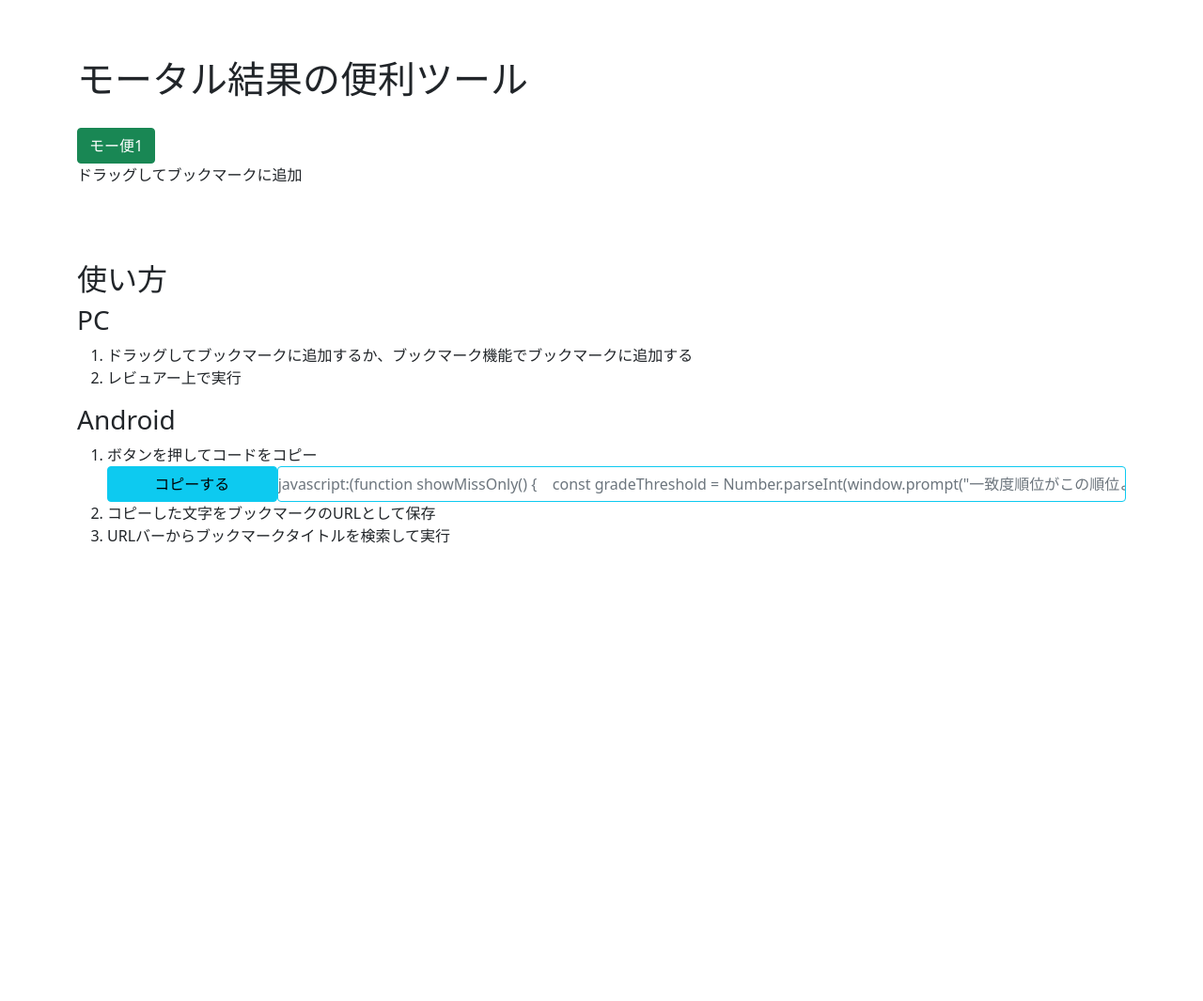
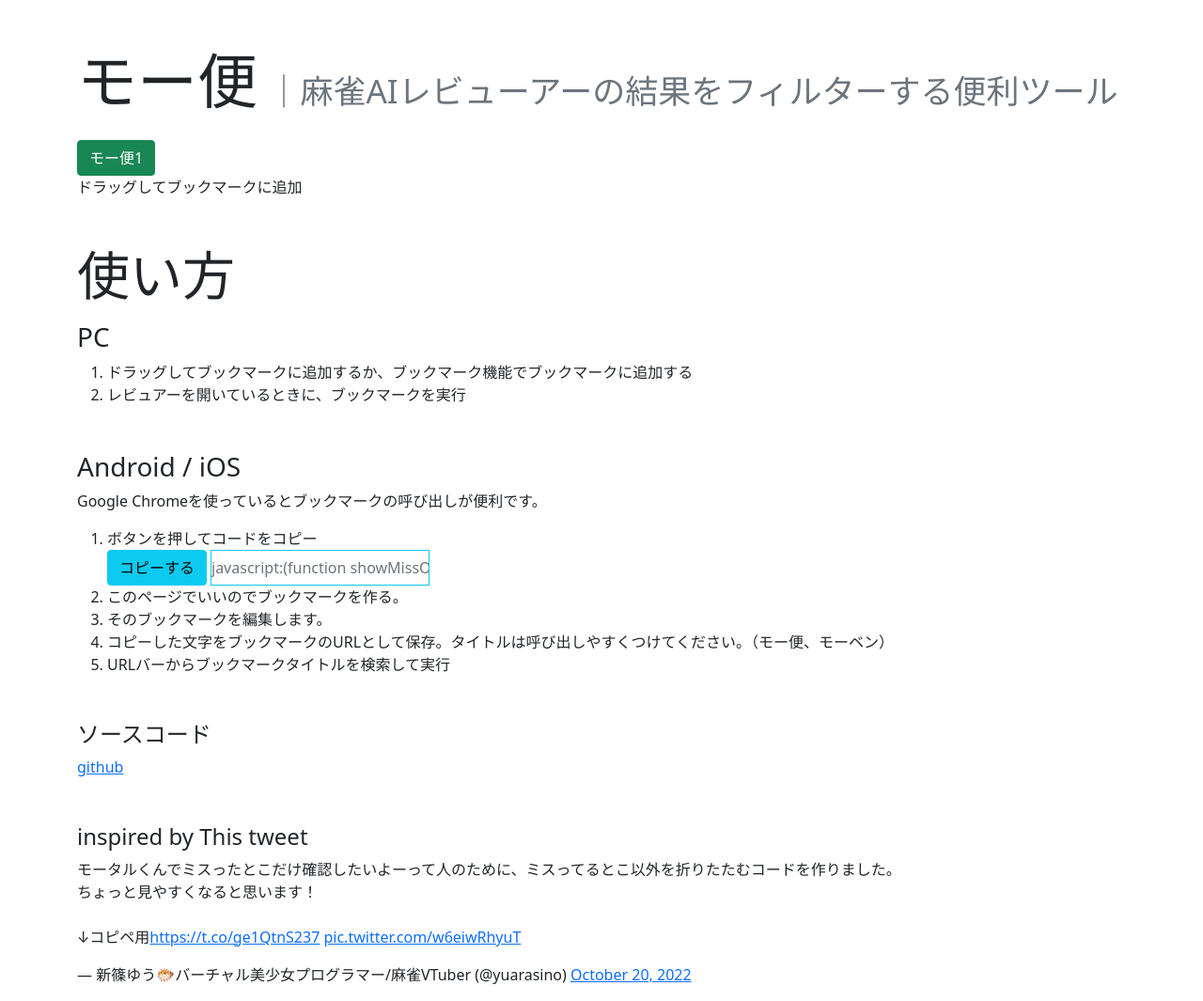
Before and after one commit to sakapun/mjai_bookmarklet, a plain HTML site: page index.html in a window 1280 px wide. Shown: the whole page at 94% size. Before the commit the page ends 800 px from the top, so only its background shows below. Drawn offline with nearby package versions, Linux system fonts and the light colour scheme.

Commit message:
色々整形した

```diff
--- a/index.html
+++ b/index.html
@@ -8,52 +8,64 @@
     <!-- Bootstrap CSS -->
     <link href="https://cdn.jsdelivr.net/npm/bootstrap@5.0.2/dist/css/bootstrap.min.css" rel="stylesheet" integrity="sha384-EVSTQN3/azprG1Anm3QDgpJLIm9Nao0Yz1ztcQTwFspd3yD65VohhpuuCOmLASjC" crossorigin="anonymous">
 
-    <title>麻雀AI Mortal便利ブックマークレット</title>
+    <title>モー便｜麻雀AIレビューアーの結果をフィルターする便利ツール</title>
     <style>
-        /*.container {padding: 60px;}*/
-        .main_h1 {margin-top: 60px;}
-        .main_h2 {margin-top: 80px;}
-        #savebtn2 {margin-top: 20px;}
+
     </style>
 </head>
 <body>
 <div class="container">
-    <h1 class="main_h1">モータル結果の便利ツール</h1>
+    <h1 class="main_h1 mt-5">
+        <span class="display-3">モー便</span>
+        <small class="text-muted">｜麻雀AIレビューアーの結果をフィルターする便利ツール</small>
+    </h1>
     <a id="savebtn2"
-       class="btn btn-success"
+       class="btn btn-success mt-3"
        rel="sidebar"
        href='javascript:(function showMissOnly() {    const gradeThreshold = Number.parseInt(window.prompt("一致度順位がこの順位より悪い時", "2"));    const firstThreshold = gradeThreshold >= 3 ? 100 : Number.parseInt(window.prompt("２位の場合のしきい値", "70"));    const turnList = document.querySelectorAll("details.collapse");    for (const turn of turnList) {        const turnInfo = turn.querySelector(".turn-info");        if (turnInfo !== null) {            const orderLoss = turnInfo.querySelector(".order-loss");            const firstScore = Number.parseFloat(turn.querySelector("details>table>tbody>tr>td:nth-child(3)>span").title);            const yourGrade = orderLoss ? Number.parseInt(orderLoss.textContent.replace(" #", "")) : 1;            if (gradeThreshold === 2 && yourGrade === 2 && firstScore >= firstThreshold ) {                turn.setAttribute("open", "");            } else if (yourGrade !== 2 && gradeThreshold <= yourGrade) {                turn.setAttribute("open", "");            } else {                turn.removeAttribute("open");            }        }    }})();'>
         モー便1
     </a>
     <p>ドラッグしてブックマークに追加</p>
-    <h2 class="main_h2">使い方</h2>
-    <div>
+    <h2 class="main_h2 display-4 mt-5">使い方</h2>
+    <div class="howto_pc mt-3">
         <h3>PC</h3>
         <ol>
             <li>ドラッグしてブックマークに追加するか、ブックマーク機能でブックマークに追加する</li>
-            <li>レビュアー上で実行</li>
+            <li>レビュアーを開いているときに、ブックマークを実行</li>
         </ol>
     </div>
-    <div>
-        <h3>Android</h3>
+    <div class="howto_chrome mt-5">
+        <h3>Android / iOS</h3>
+        <p>Google Chromeを使っているとブックマークの呼び出しが便利です。</p>
         <ol>
             <li>
                 ボタンを押してコードをコピー<br />
                 <div class="d-flex">
-                    <button type="button" class="btn btn-info col-2" onclick="omakeCopyToClipboard()" data-toggle="tooltip" data-placement="top" title="コピーする">
+                    <button type="button" class="btn btn-info w-auto" onclick="omakeCopyToClipboard()" data-toggle="tooltip" data-placement="top" title="コピーする">
                         コピーする
                     </button>
-                    <input class="border border-info rounded text-secondary form-control-plaintext" id="omakeCopyTarget" type="text"
+                    <input class="border border-info text-secondary form-control-plaintext w-auto ms-1" id="omakeCopyTarget" type="text"
                            value='javascript:(function showMissOnly() {    const gradeThreshold = Number.parseInt(window.prompt("一致度順位がこの順位より悪い時", "2"));    const firstThreshold = gradeThreshold >= 3 ? 100 : Number.parseInt(window.prompt("２位の場合のしきい値", "70"));    const turnList = document.querySelectorAll("details.collapse");    for (const turn of turnList) {        const turnInfo = turn.querySelector(".turn-info");        if (turnInfo !== null) {            const orderLoss = turnInfo.querySelector(".order-loss");            const firstScore = Number.parseFloat(turn.querySelector("details>table>tbody>tr>td:nth-child(3)>span").title);            const yourGrade = orderLoss ? Number.parseInt(orderLoss.textContent.replace(" #", "")) : 1;            if (gradeThreshold === 2 && yourGrade === 2 && firstScore >= firstThreshold ) {                turn.setAttribute("open", "");            } else if (yourGrade !== 2 && gradeThreshold <= yourGrade) {                turn.setAttribute("open", "");            } else {                turn.removeAttribute("open");            }        }    }})();'
                            readonly>
                 </div>
             </li>
-            <li>コピーした文字をブックマークのURLとして保存</li>
+            <li>このページでいいのでブックマークを作る。</li>
+            <li>そのブックマークを編集します。</li>
+            <li>コピーした文字をブックマークのURLとして保存。タイトルは呼び出しやすくつけてください。（モー便、モーベン）</li>
             <li>URLバーからブックマークタイトルを検索して実行</li>
 
         </ol>
     </div>
-
+    <div class="source-code mt-5">
+        <h4>ソースコード</h4>
+        <p class="mt-1"><a href="https://github.com/sakapun/mjai_bookmarklet">github</a></p>
+    </div>
+    <div class="thanks mt-5">
+        <div>
+            <h4>inspired by This tweet</h4>
+            <blockquote class="twitter-tweet"><p lang="ja" dir="ltr">モータルくんでミスったとこだけ確認したいよーって人のために、ミスってるとこ以外を折りたたむコードを作りました。<br>ちょっと見やすくなると思います！<br><br>↓コピペ用<a href="https://t.co/ge1QtnS237">https://t.co/ge1QtnS237</a> <a href="https://t.co/w6eiwRhyuT">pic.twitter.com/w6eiwRhyuT</a></p>&mdash; 新篠ゆう🐡バーチャル美少女プログラマー/麻雀VTuber (@yuarasino) <a href="https://twitter.com/yuarasino/status/1582935319355490304?ref_src=twsrc%5Etfw">October 20, 2022</a></blockquote> <script async src="https://platform.twitter.com/widgets.js" charset="utf-8"></script>
+        </div>
+    </div>
 </div>
 <script>
     function omakeCopyToClipboard() {
```
